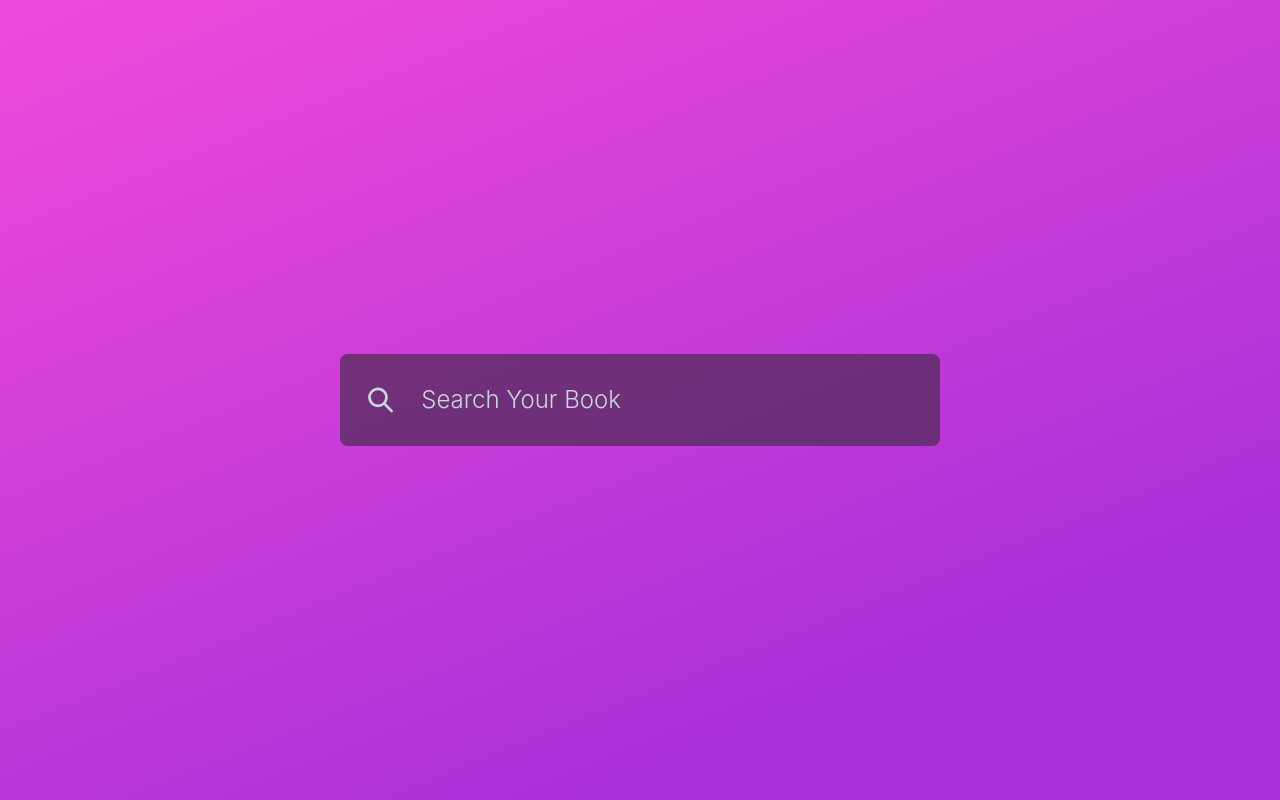
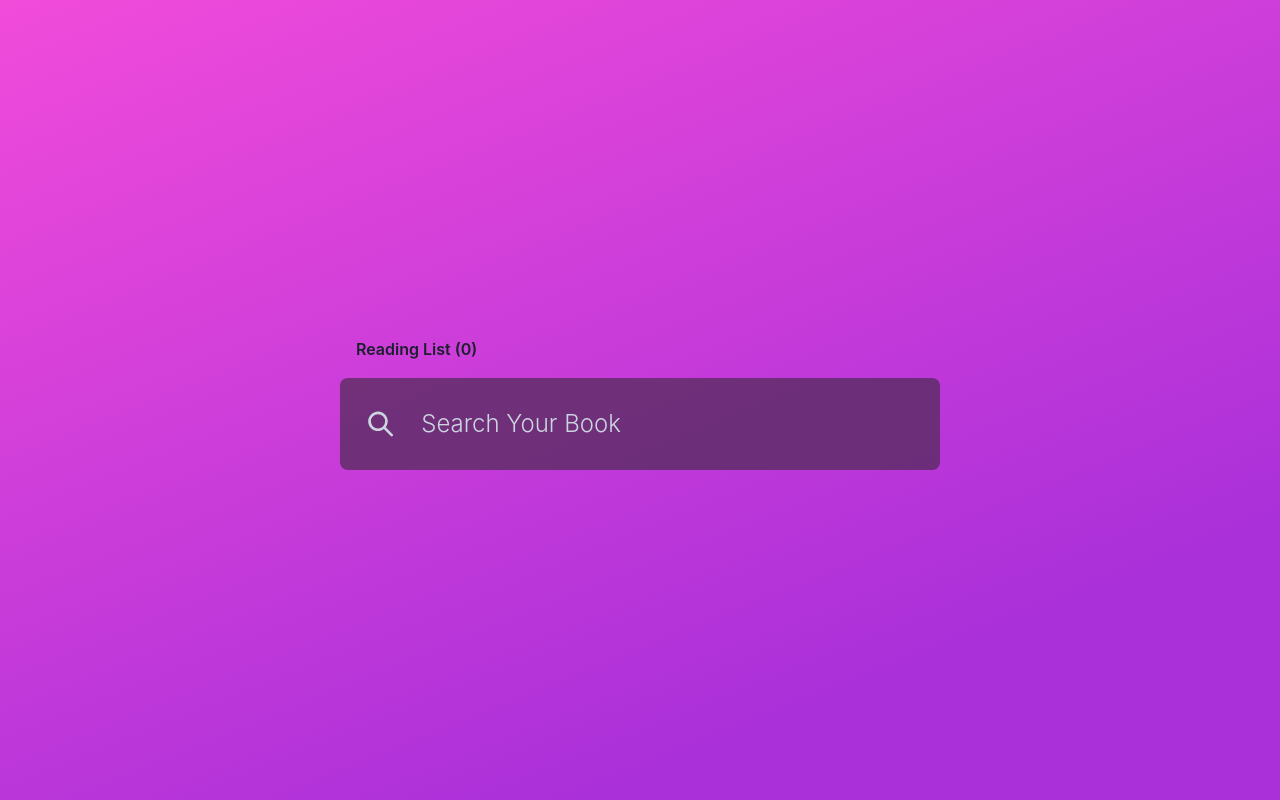
Before and after one commit to Ajand/popcorn-assignment, a Next.js app: page / in a window 1280 px wide. Built offline with nearby package versions, Linux system fonts and the light colour scheme.

Commit message:
reading list header added

```diff
--- a/components/BookItemPlaceholder.tsx
+++ b/components/BookItemPlaceholder.tsx
@@ -1,4 +1,4 @@
-import { FC, useContext } from "react";
+import { FC } from "react";
 import { Box } from "@chakra-ui/react";
 import PlaceholderLoading from "react-placeholder-loading";
 import styles from "../styles/Book.module.css";
--- /dev/null
+++ b/components/ReadingListHeader.tsx
@@ -0,0 +1,16 @@
+import { FC, useContext } from "react";
+import { Box, Button } from "@chakra-ui/react";
+
+import { ReadingListContext } from "../lib/contexts/ReadingList";
+
+const ReadingListHeader: FC = () => {
+  const { readingList } = useContext(ReadingListContext);
+
+  return (
+    <Box mb="2">
+      <Button variant="ghost">Reading List ({readingList.size})</Button>
+    </Box>
+  );
+};
+
+export default ReadingListHeader;
--- a/pages/index.tsx
+++ b/pages/index.tsx
@@ -8,9 +8,7 @@ import { useBooks } from "../lib/hooks";
 import BookInput from "../components/BookInput";
 import BookItem from "../components/BookItem";
 import BookItemPlaceholder from "../components/BookItemPlaceholder";
-
-import { useState } from "react";
-import { Book } from "../lib/types";
+import ReadingListHeader from "../components/ReadingListHeader";
 
 const Home: NextPage = () => {
   const { searchString, setSearchStr, books, loading } = useBooks();
@@ -27,26 +25,27 @@ const Home: NextPage = () => {
       </Head>
       <Box className={styles.main} width="100vw" height="100vh">
         <Flex align="center" justify="center" height="100%">
-          <Box
-            className={styles.searchContainer}
-            maxWidth="600px"
-            width="90%"
-            display="inline-block"
-            borderRadius="lg"
-          >
+          <Box maxWidth="600px" width="90%" display="inline-block">
+            <ReadingListHeader />
+            <Box className={styles.searchContainer} borderRadius="lg">
               <BookInput value={searchString} setValue={setSearchStr} />
               <Box
-              className={books.length || loading ? styles.resultContainer : ""}
+                className={
+                  books.length || loading ? styles.resultContainer : ""
+                }
               >
                 <VStack spacing={0}>
                   {books.length
-                  ? books.map((book) => <BookItem book={book} key={book.id} />)
+                    ? books.map((book) => (
+                        <BookItem book={book} key={book.id} />
+                      ))
                     : loading
                     ? [1, 2, 3, 4, 5].map((item) => (
                         <BookItemPlaceholder key={item} />
                       ))
                     : null}
                 </VStack>
+              </Box>
             </Box>
           </Box>
         </Flex>
```
Lines whose indentation alone changed are shown as unchanged.
